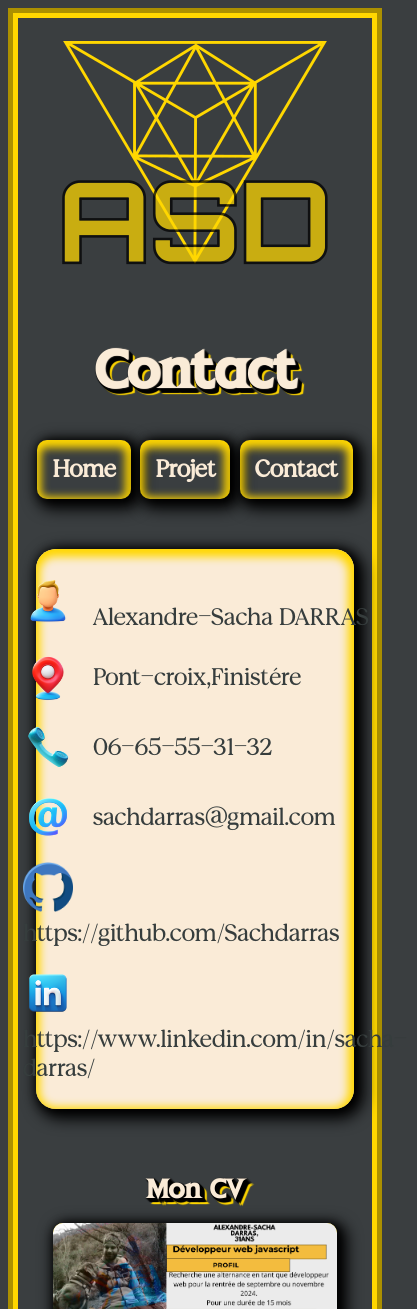
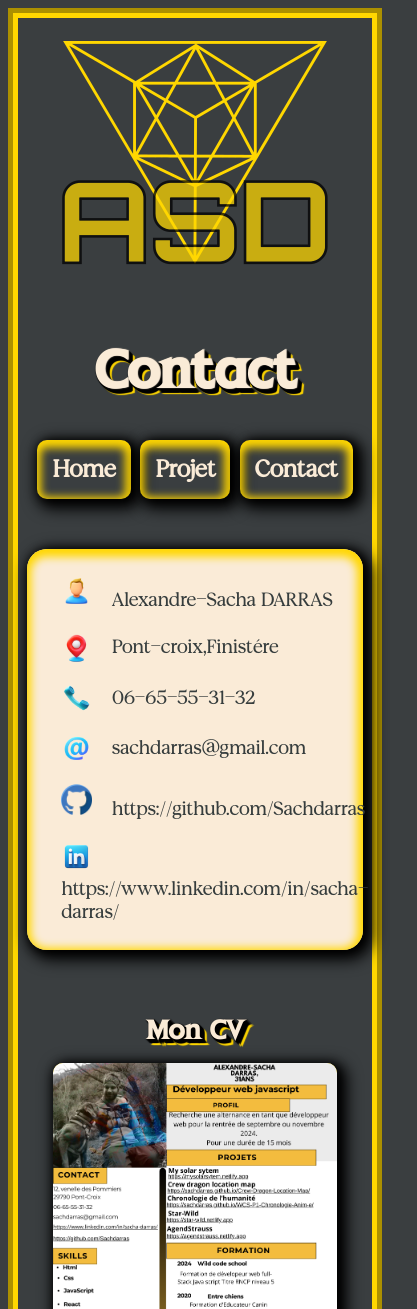
Before and after one commit to Sachdarras/Portefolio, a React (Vite) app: page /contact in a window 390 px wide. Shown: the top 1309 px of the page, 417 px wide, since content can reach past the window. Built offline with nearby package versions, Linux system fonts and the light colour scheme.

Commit message:
responsove

```diff
--- a/src/Style/main.scss
+++ b/src/Style/main.scss
@@ -475,7 +475,13 @@ li {
   }
 
   .info-container {
-    width: 90%;
+    width: 95%;
+  }
+  .info-container li {
+    font-size: 1.2rem;
+  }
+  .imginfo {
+    width: 10%;
   }
   .cv {
     width: 80%;
```
